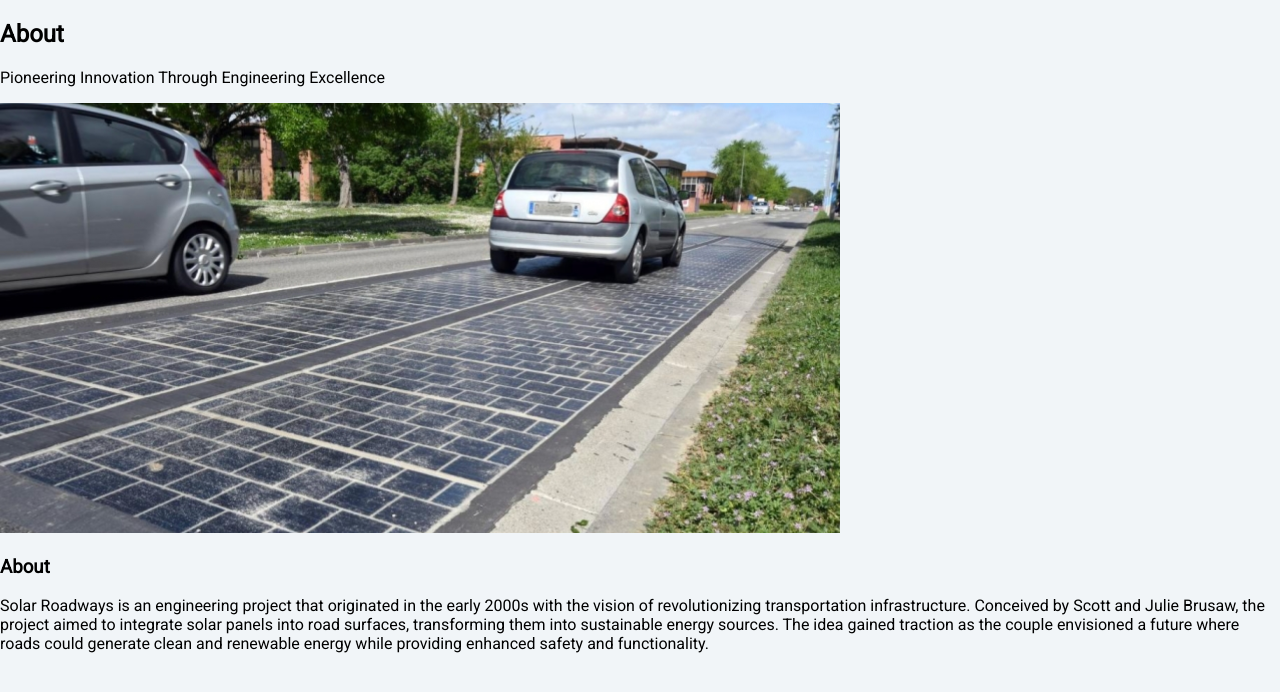
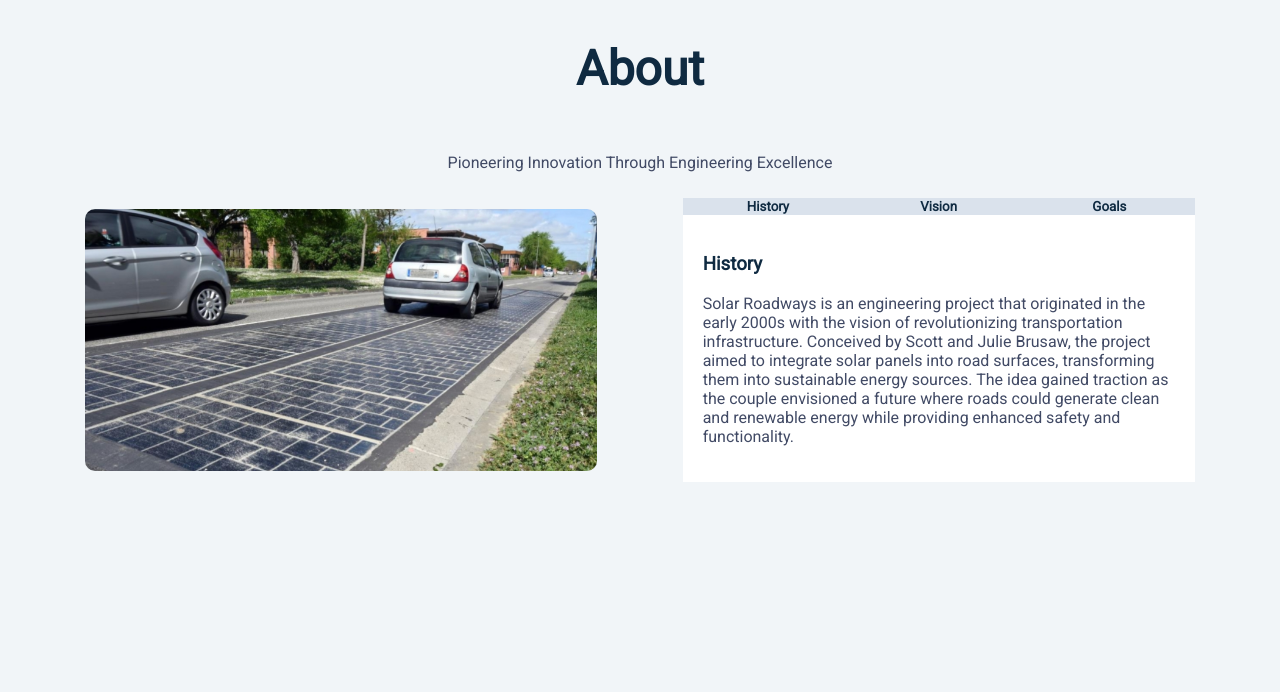
Before and after one commit to krackalackel02/Content-Tabs, a plain HTML site: page index.html in a window 1280 px wide. Drawn offline with Linux system fonts and the light colour scheme.

Commit message:
applied main styling and switching logic

```diff
--- a/app.js
+++ b/app.js
@@ -0,0 +1,26 @@
+let textContent = {
+    History:
+      "Solar Roadways is an engineering project that originated in the early 2000s with the vision of revolutionizing transportation infrastructure. Conceived by Scott and Julie Brusaw, the project aimed to integrate solar panels into road surfaces, transforming them into sustainable energy sources. The idea gained traction as the couple envisioned a future where roads could generate clean and renewable energy while providing enhanced safety and functionality.",
+    Vision:
+      "The vision of Solar Roadways was to create a network of roads that could address energy and environmental challenges. By replacing traditional road surfaces with solar panels, the project sought to harness the vast surface area of roads for solar energy generation, reducing reliance on fossil fuels and combating climate change. Additionally, Solar Roadways aimed to incorporate advanced technologies to enhance road safety and provide real-time information to drivers.",
+    Goals:
+      "The primary goal of Solar Roadways was to demonstrate the feasibility and viability of integrating solar panels into road surfaces. Through research and development, the project aimed to design durable solar panels capable of withstanding vehicular weight, offering good traction, and efficiently converting sunlight into electricity. Furthermore, Solar Roadways sought to optimize energy production to not only power the road infrastructure but also nearby communities and electric vehicles, promoting sustainable energy usage."
+  };
+
+  let paraText = document.querySelector(".paragraph-text");
+  let paraHeader = document.querySelector(".paragraph-header");
+
+  let buttonBox = document.getElementsByClassName("buttons")[0];
+  for (const tab in textContent) {
+    let button = document.createElement("button");
+    button.classList.add("btn");
+    button.onclick = changeContent;
+    button.innerText = tab;
+    buttonBox.appendChild(button);
+  }
+
+  function changeContent(e) {
+    let button = e.target;
+    paraText.innerText = textContent[button.innerText];
+    paraHeader.innerText = button.innerText;
+  }
--- a/index.html
+++ b/index.html
@@ -23,9 +23,10 @@
 			<div class="content">
 				<img src="solar_road.jpg" alt="Solar Road" />
 				<div class="text-content">
-					<div class="buttons"></div>
+					<div class="buttons">
+                    </div>
 					<div class="paragraph">
-						<h3 class="paragraph-header">About</h3>
+						<h3 class="paragraph-header">History</h3>
 						<p class="paragraph-text">
 							Solar Roadways is an engineering project that originated in the
 							early 2000s with the vision of revolutionizing transportation
--- a/style.css
+++ b/style.css
@@ -1,6 +1,7 @@
 body{
     margin: 0;
     font-family: 'Roboto', sans-serif;
+    color: rgb(65, 74, 101);
 }
 .page-wrapper{
     overflow-x: hidden;
@@ -8,3 +9,56 @@ body{
     background-color: rgb(241, 245, 248);
 
 }
+img,.text-content{
+    width: 40vw;
+    border-radius: 10px;
+    max-width: 750px;
+}
+.paragraph{
+    padding: 20px;
+    background-color: rgb(255, 255, 255);
+}
+.content{
+    display: flex;
+    justify-content: space-evenly;
+    align-items: center;
+}
+.section-title{
+    display: flex;
+    justify-content: space-evenly;
+    align-items: center;
+    flex-direction: column;
+}
+h2,h3,.btn{
+    font-weight: bolder;
+    color: rgb(15, 42, 65);
+}
+h2{
+    font-size: 3em;
+}
+.btn{
+    font-family: 'Roboto', sans-serif;
+    text-align: center;
+    flex: 1;
+    background-color: rgb(218, 226, 236);
+    border: none;
+    font-weight:bold;
+}
+.buttons{
+    display: flex;
+}
+.text-content{
+    display: flex;
+    flex-direction: column;
+    justify-content: center;
+    width: 40vw;
+    border-radius: 10px;
+    max-width: 750px;
+    padding: 10px 0;
+}
+
+@media screen and (max-width: 1200px) {
+	img{
+        width: 80vw;
+    }
+}
```
